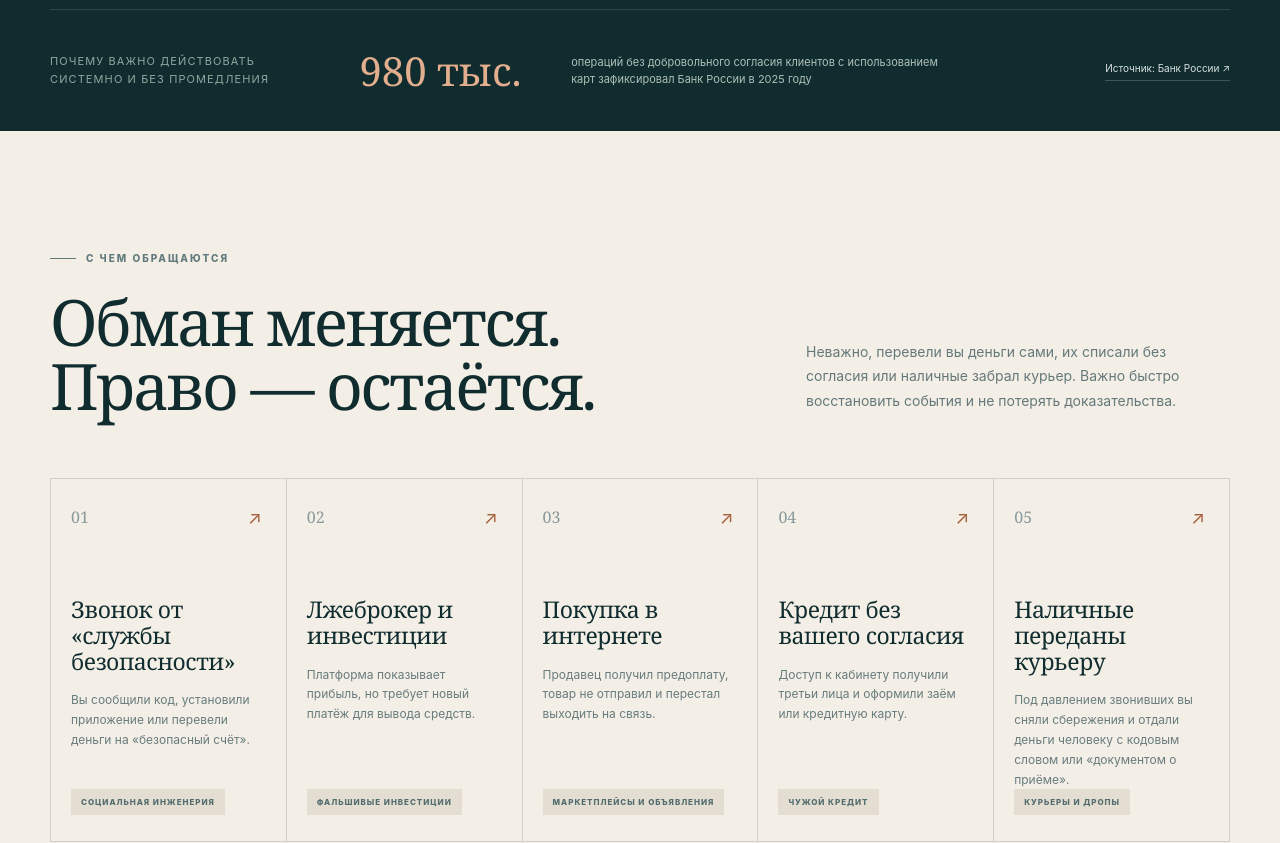
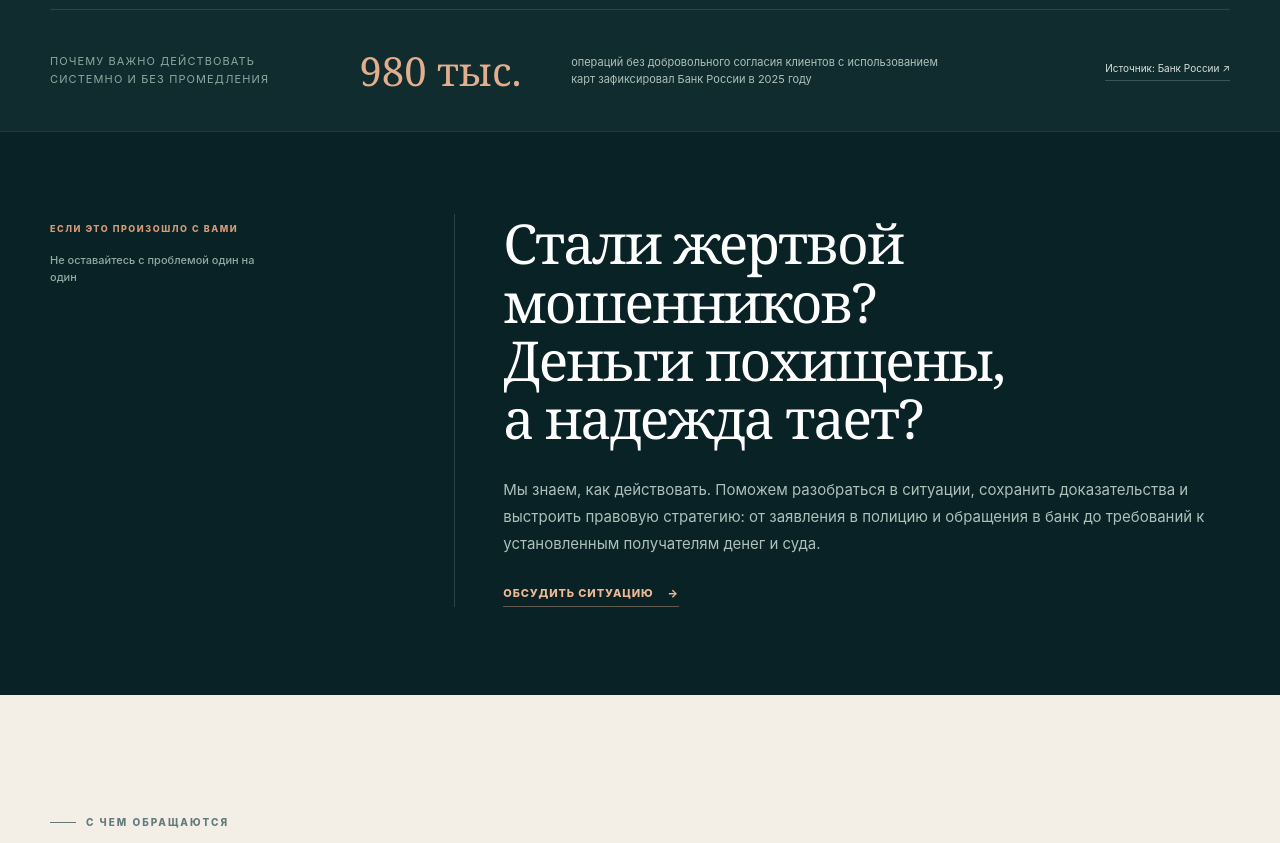
Before and after one commit to kurttti/pravonaroda_website, a React (Vite) app: page / in a window 1280 px wide. Shown: the part 900-1743 px from the top of the page. Built offline with nearby package versions, Linux system fonts and the light colour scheme.

Commit message:
Expand legal services and conversion flow

```diff
--- a/app/globals.css
+++ b/app/globals.css
@@ -21,7 +21,7 @@ main { min-width: 0; overflow-x: clip; }
 a { color: inherit; text-decoration: none; }
 button, input { font: inherit; }
 .container { width: min(1180px, calc(100% - 48px)); margin: 0 auto; }
-.container > *, .hero-copy, .action-card, .section-heading > *, .steps-list article > *, .process-line article, .situation-card, .case-card, .advantages-grid > *, .advantage-list article > *, .consultation-grid > *, .faq-grid > *, .office-grid > *, .contact-row > *, .footer-top > *, .footer-bottom > * { min-width: 0; }
+.container > *, .hero-copy, .action-card, .section-heading > *, .steps-list article > *, .process-line article, .situation-card, .service-card, .advantages-grid > *, .advantage-list article > *, .consultation-grid > *, .faq-grid > *, .office-grid > *, .contact-row > *, .footer-top > *, .footer-bottom > * { min-width: 0; }
 h1, h2, h3, p, summary, .contact-row a, .footer-phone { overflow-wrap: normal; word-break: normal; hyphens: none; }
 
 .urgent-bar { background: #092225; color: #dce8e2; font-size: 12px; letter-spacing: .02em; }
@@ -82,6 +82,17 @@ h1 em { font-weight: 400; color: #e2ae8e; }
 .stat-copy { font-size: 11px; line-height: 1.55; color: #aec0ba; }
 .source-link { justify-self: end; font-size: 10px; border-bottom: 1px solid rgba(255,255,255,.2); padding-bottom: 4px; color: #d8e2de; }
 
+.intro-statement { background: #092225; color: white; border-top: 1px solid rgba(255,255,255,.1); padding: 82px 0 88px; }
+.intro-statement-grid { display: grid; grid-template-columns: .55fr 1.45fr; gap: 110px; align-items: start; }
+.intro-statement-label { padding-top: 8px; }
+.intro-statement-label span, .intro-statement-label strong { display: block; }
+.intro-statement-label span { color: #d99a77; font-size: 9px; line-height: 1.5; font-weight: 800; letter-spacing: .17em; text-transform: uppercase; }
+.intro-statement-label strong { max-width: 215px; margin-top: 16px; color: #92aaa2; font-size: 11px; line-height: 1.6; font-weight: 500; }
+.intro-statement-copy { padding-left: 48px; border-left: 1px solid rgba(255,255,255,.14); }
+.intro-statement-copy h2 { max-width: 830px; margin: 0; font-family: var(--font-serif); font-size: clamp(38px, 4.3vw, 58px); line-height: 1.06; letter-spacing: -.035em; font-weight: 400; }
+.intro-statement-copy p { max-width: 780px; margin: 28px 0 0; color: #adc0ba; font-size: 15px; line-height: 1.8; }
+.intro-statement-copy a { display: inline-flex; gap: 14px; align-items: center; margin-top: 28px; color: #efb895; font-size: 11px; font-weight: 800; letter-spacing: .08em; text-transform: uppercase; border-bottom: 1px solid rgba(239,184,149,.38); padding-bottom: 5px; }
+
 .section { padding: 120px 0; }
 .section-light { background: var(--paper); }
 .section-heading h2, .steps-title h2, .office-info h2, .advantages-grid h2, .consultation-grid h2, .faq-grid h2, .courier-heading h2 { font-family: var(--font-serif); font-size: clamp(45px, 5vw, 68px); font-weight: 400; line-height: 1; letter-spacing: -.04em; margin: 24px 0 0; }
@@ -122,6 +133,7 @@ h1 em { font-weight: 400; color: #e2ae8e; }
 .big-number { font-family: var(--font-serif); font-size: 42px; color: #d69977; }
 .steps-list h3 { font-family: var(--font-serif); font-size: 25px; font-weight: 400; margin: 4px 0 11px; }
 .steps-list p { color: #aebfba; font-size: 12px; line-height: 1.75; margin: 0; max-width: 490px; }
+.step-contact a { display: inline-flex; align-items: center; gap: 12px; margin-top: 20px; color: #f1b793; font-size: 11px; font-weight: 800; letter-spacing: .06em; text-transform: uppercase; border-bottom: 1px solid rgba(241,183,147,.4); padding-bottom: 5px; }
 
 .process-section { background: var(--white); }
 .centered-heading { text-align: center; max-width: 750px; margin: 0 auto 65px; }
@@ -134,14 +146,24 @@ h1 em { font-weight: 400; color: #e2ae8e; }
 .process-line h3 { font-family: var(--font-serif); font-size: 22px; font-weight: 400; margin-bottom: 10px; }
 .process-line p { color: #708184; font-size: 11px; line-height: 1.6; }
 
-.cases-section { background: var(--ink); color: white; }
-.cases-heading > p { color: #98aca5; }
-.cases-grid { display: grid; grid-template-columns: repeat(4, 1fr); border-left: 1px solid rgba(255,255,255,.16); }
-.case-card { min-height: 350px; padding: 35px 32px; border: 1px solid rgba(255,255,255,.16); border-left: none; display: flex; flex-direction: column; }
-.case-card > span { color: #d79a78; text-transform: uppercase; font-size: 9px; letter-spacing: .16em; }
-.case-card h3 { font-family: var(--font-serif); font-size: 30px; font-weight: 400; line-height: 1.1; margin: 70px 0 18px; }
-.case-card p { color: #9fb2ac; font-size: 12px; line-height: 1.75; }
-.case-card a { margin-top: auto; padding-top: 20px; border-top: 1px solid rgba(255,255,255,.15); font-size: 11px; font-weight: 700; color: #f3c1a4; }
+.services-section { background: #e9efed; }
+.services-heading { align-items: center; }
+.services-heading > p { color: #64797b; }
+.services-grid { display: grid; grid-template-columns: repeat(2, minmax(0, 1fr)); gap: 16px; }
+.service-card { min-height: 430px; padding: 32px 34px 30px; background: rgba(255,255,255,.62); border: 1px solid rgba(16,44,46,.12); display: flex; flex-direction: column; position: relative; overflow: hidden; transition: transform .25s ease, background .25s ease, box-shadow .25s ease; }
+.service-card::after { content: ""; position: absolute; width: 160px; height: 160px; border: 1px solid rgba(16,44,46,.07); border-radius: 50%; right: -70px; top: -70px; box-shadow: 0 0 0 38px rgba(16,44,46,.025); pointer-events: none; }
+.service-card:hover { transform: translateY(-4px); background: var(--white); box-shadow: 0 16px 35px rgba(16,44,46,.07); }
+.service-card-top { display: flex; align-items: flex-start; justify-content: space-between; gap: 24px; position: relative; z-index: 1; }
+.service-number { color: #8b9d9f; font-family: var(--font-serif); font-size: 16px; }
+.service-mark { width: 58px; height: 58px; border-radius: 16px; display: grid; place-items: center; flex: none; background: #8199a3; color: white; font-family: var(--font-serif); font-size: 17px; letter-spacing: -.02em; box-shadow: 0 10px 22px rgba(62,87,95,.15); }
+.service-card h3 { max-width: 500px; margin: 34px 0 16px; color: #ae673f; font-family: var(--font-sans); font-size: clamp(24px, 2.5vw, 34px); line-height: 1.12; letter-spacing: -.035em; font-weight: 500; text-transform: uppercase; }
+.service-card > p { max-width: 530px; color: #687c7e; font-size: 12px; line-height: 1.7; }
+.service-card ul { list-style: none; padding: 0; margin: 12px 0 24px; color: #536a6c; }
+.service-card li { position: relative; padding: 8px 0 8px 18px; border-top: 1px solid rgba(16,44,46,.1); font-size: 11px; line-height: 1.5; }
+.service-card li::before { content: ""; position: absolute; left: 0; top: 14px; width: 5px; height: 5px; border-radius: 50%; background: #8199a3; }
+.service-card a { display: flex; align-items: center; justify-content: space-between; gap: 20px; margin-top: auto; padding-top: 20px; border-top: 1px solid rgba(16,44,46,.14); color: var(--ink); font-size: 11px; font-weight: 800; letter-spacing: .06em; text-transform: uppercase; }
+.service-card a span { color: var(--accent-dark); font-size: 16px; }
+.services-note { max-width: 660px; margin: 24px 0 0 auto; color: #657a7c; font-size: 10px; line-height: 1.65; text-align: right; }
 
 .advantages-section { background: var(--paper-2); }
 .advantages-grid { display: grid; grid-template-columns: .85fr 1.15fr; gap: 130px; }
@@ -201,7 +223,7 @@ footer { background: #092225; color: white; }
   .situation-grid { grid-template-columns: repeat(2, 1fr); }
   .situation-card:last-child { grid-column: 1 / -1; }
   .courier-grid { gap: 70px; }
-  .cases-grid { grid-template-columns: repeat(2, 1fr); }
+  .intro-statement-grid { gap: 60px; }
   .first-steps-grid, .advantages-grid, .faq-grid, .office-grid { gap: 70px; }
   .consultation-grid { gap: 70px; }
 }
@@ -228,6 +250,13 @@ footer { background: #092225; color: white; }
   .stat-intro { grid-column: 1 / -1; }
   .stat-value { font-size: 34px; }
   .section { padding: 82px 0; }
+  .intro-statement { padding: 65px 0 70px; }
+  .intro-statement-grid { grid-template-columns: 1fr; gap: 32px; }
+  .intro-statement-label { display: grid; grid-template-columns: 1fr 1fr; gap: 24px; align-items: start; padding: 0; }
+  .intro-statement-label strong { margin: 0; }
+  .intro-statement-copy { padding: 30px 0 0; border-left: 0; border-top: 1px solid rgba(255,255,255,.14); }
+  .intro-statement-copy h2 { font-size: clamp(32px, 9vw, 42px); }
+  .intro-statement-copy p { font-size: 14px; line-height: 1.72; }
   .section-heading h2, .steps-title h2, .office-info h2, .advantages-grid h2, .consultation-grid h2, .faq-grid h2, .courier-heading h2 { font-size: clamp(34px, 9.8vw, 42px); line-height: 1.04; }
   .split-heading { grid-template-columns: 1fr; gap: 30px; margin-bottom: 40px; }
   .situation-grid { grid-template-columns: 1fr; }
@@ -243,10 +272,10 @@ footer { background: #092225; color: white; }
   .big-number { font-size: 32px; }
   .process-line { grid-template-columns: 1fr 1fr; row-gap: 45px; }
   .process-line::before { display: none; }
-  .cases-grid { grid-template-columns: 1fr; border-left: 1px solid rgba(255,255,255,.16); }
-  .case-card { min-height: 300px; border-left: none; border-bottom: none; }
-  .case-card:last-child { border-bottom: 1px solid rgba(255,255,255,.16); }
-  .case-card h3 { margin-top: 48px; }
+  .services-grid { grid-template-columns: 1fr; }
+  .service-card { min-height: 390px; padding: 28px 26px 26px; }
+  .service-card h3 { font-size: clamp(23px, 7.2vw, 30px); }
+  .services-note { text-align: left; margin-left: 0; }
   .consultation-actions { align-items: flex-start; flex-direction: column; gap: 22px; }
   summary { gap: 16px; padding: 18px 0; line-height: 1.25; }
   summary span { flex: none; }
@@ -270,6 +299,10 @@ footer { background: #092225; color: white; }
   h1 { font-size: clamp(34px, 10.5vw, 42px); }
   .action-card { padding: 26px 22px; }
   .action-card h2 { font-size: 30px; }
+  .intro-statement-label { grid-template-columns: 1fr; gap: 12px; }
+  .intro-statement-label strong { max-width: none; }
+  .service-card { min-height: 0; }
+  .service-card h3 { font-size: clamp(21px, 6.8vw, 27px); }
   .courier-content li { grid-template-columns: 38px minmax(0, 1fr); gap: 12px; }
   .steps-list article { grid-template-columns: 48px minmax(0, 1fr); gap: 14px; }
   .advantage-list article { grid-template-columns: 42px minmax(0, 1fr); gap: 14px; }
--- a/app/page.tsx
+++ b/app/page.tsx
@@ -43,6 +43,51 @@ const situations = [
   },
 ];
 
+const legalServices = [
+  {
+    number: "01",
+    mark: "Ю",
+    title: "Юридическая консультация",
+    text: "Подберём профильного юриста или адвоката в зависимости от задачи, изучим исходные данные и обозначим возможные шаги.",
+    details: ["Разговор продолжительностью до одного часа", "Предварительная оценка документов и рисков"],
+  },
+  {
+    number: "02",
+    mark: "АП",
+    title: "Защита по делам об административных правонарушениях",
+    text: "Поможем сформировать правовую позицию и организовать защиту на нужной стадии производства по делу.",
+    details: ["Анализ материалов и подготовка позиции", "Участие защитника и обжалование постановлений"],
+  },
+  {
+    number: "03",
+    mark: "ДУ",
+    title: "Досудебное урегулирование споров",
+    text: "Ищем возможность решить вопрос до суда и фиксируем договорённости так, чтобы они имели юридическое значение.",
+    details: ["Претензии и жалобы", "Переговоры и проекты соглашений"],
+  },
+  {
+    number: "04",
+    mark: "УД",
+    title: "Защита по уголовным делам",
+    text: "Организуем участие адвоката и выстраиваем линию защиты с учётом стадии дела и процессуального статуса доверителя.",
+    details: ["Доследственная проверка", "Предварительное следствие и суд"],
+  },
+  {
+    number: "05",
+    mark: "Д",
+    title: "Составление документов",
+    text: "Готовим документы под конкретную ситуацию, адресата и задачу — без формального копирования шаблонов.",
+    details: ["Заявления, жалобы и ходатайства", "Претензии, договоры и процессуальные документы"],
+  },
+  {
+    number: "06",
+    mark: "Б",
+    title: "Банкротство",
+    text: "Сопровождаем отдельные вопросы, возникающие в делах о банкротстве граждан и организаций.",
+    details: ["Сопровождение процедуры банкротства", "Оспаривание сделок", "Исключение имущества из конкурсной массы", "Споры с арбитражным управляющим"],
+  },
+];
+
 const structuredData = {
   "@context": "https://schema.org",
   "@graph": [
@@ -80,9 +125,14 @@ const structuredData = {
         "интернет-мошенничество",
         "передача наличных курьерам мошенников",
         "взыскание с курьеров и дропов",
+        "досудебное урегулирование споров",
+        "защита по уголовным делам",
+        "защита по делам об административных правонарушениях",
+        "составление юридических документов",
+        "банкротство",
       ],
       hasMap: "https://yandex.ru/maps/?text=Москва%2C%20Куликовская%20улица%2C%206",
-      makesOffer: situations.map((item) => ({
+      makesOffer: [...situations, ...legalServices].map((item) => ({
         "@type": "Offer",
         itemOffered: {
           "@type": "Service",
@@ -115,29 +165,6 @@ const structuredData = {
   ],
 };
 
-const scenarios = [
-  {
-    label: "Типовая ситуация 01",
-    title: "Перевод по СБП после звонка",
-    text: "Фиксируем разговор и движение денег, направляем обращения в банк и полицию, оцениваем основания для претензии и взыскания.",
-  },
-  {
-    label: "Типовая ситуация 02",
-    title: "Деньги остались у лжеброкера",
-    text: "Проверяем договоры, сайт и получателей платежей, собираем цифровые доказательства и выбираем российский правовой маршрут.",
-  },
-  {
-    label: "Типовая ситуация 03",
-    title: "Списание после удалённого доступа",
-    text: "Анализируем способ подтверждения операций, действия банка и признаки компрометации устройства — без шаблонных обещаний.",
-  },
-  {
-    label: "Типовая ситуация 04",
-    title: "Наличные забрал курьер мошенников",
-    text: "Фиксируем обстоятельства встречи, добиваемся приобщения записей камер и сведений о курьере, контролируем расследование и оцениваем гражданский иск.",
-  },
-];
-
 export default function Home() {
   return (
     <main>
@@ -163,7 +190,8 @@ export default function Home() {
             </span>
           </a>
           <nav aria-label="Основная навигация">
-            <a href="#situations">С чем помогаем</a>
+            <a href="#situations">Мошенничество</a>
+            <a href="#services">Услуги</a>
             <a href="#process">Как работаем</a>
             <a href="#office">Контакты</a>
           </nav>
@@ -214,6 +242,20 @@ export default function Home() {
             операций без добровольного согласия клиентов с использованием карт зафиксировал Банк России в 2025 году
           </div>
           <a className="source-link" href="https://www.cbr.ru/analytics/ib/operations_survey/2025/" target="_blank" rel="noreferrer">Источник: Банк России ↗</a>
+        </div>
+      </section>
+
+      <section className="intro-statement" aria-labelledby="intro-statement-title">
+        <div className="container intro-statement-grid">
+          <div className="intro-statement-label">
+            <span>Если это произошло с вами</span>
+            <strong>Не оставайтесь с проблемой один на один</strong>
+          </div>
+          <div className="intro-statement-copy">
+            <h2 id="intro-statement-title">Стали жертвой мошенников? Деньги похищены, а надежда тает?</h2>
+            <p>Мы знаем, как действовать. Поможем разобраться в ситуации, сохранить доказательства и выстроить правовую стратегию: от заявления в полицию и обращения в банк до требований к установленным получателям денег и суда.</p>
+            <a href={`tel:${phone}`}>Обсудить ситуацию <span>→</span></a>
+          </div>
         </div>
       </section>
 
@@ -277,7 +319,7 @@ export default function Home() {
           <div className="steps-list">
             <article>
               <div className="big-number">01</div>
-              <div><h3>Прекратить контакт</h3><p>Не выполняйте новые указания и ничего больше не передавайте. Если курьер ещё в пути или находится рядом, не вступайте с ним в конфликт — сообщите в полицию по номеру 112.</p></div>
+              <div><h3>Остановить дальнейшие действия</h3><p>Не выполняйте новые указания и ничего больше не передавайте. Если затронуты счёт, карта или банковское приложение, сразу позвоните в банк по официальному номеру. Если курьер ещё в пути — сообщите в полицию по номеру 112.</p></div>
             </article>
             <article>
               <div className="big-number">02</div>
@@ -289,7 +331,7 @@ export default function Home() {
             </article>
             <article>
               <div className="big-number">04</div>
-              <div><h3>Сообщить банку, если он участвовал</h3><p>Если деньги переводили, снимали со счёта или злоумышленники получили доступ к приложению, свяжитесь с банком по официальному номеру и зафиксируйте обстоятельства.</p></div>
+              <div className="step-contact"><h3>Обратиться к нам</h3><p>Расскажите, как именно были переданы деньги. Юрист уточнит обстоятельства, подскажет, какие доказательства собрать в первую очередь, и предложит следующий правовой шаг.</p><a href={`tel:${phone}`}>Позвонить и обсудить ситуацию <span>→</span></a></div>
             </article>
           </div>
         </div>
@@ -311,25 +353,32 @@ export default function Home() {
         </div>
       </section>
 
-      <section className="section cases-section">
+      <section className="section services-section" id="services">
         <div className="container">
-          <div className="section-heading split-heading cases-heading">
+          <div className="section-heading split-heading services-heading">
             <div>
-              <div className="eyebrow"><span /> Типовые обращения</div>
-              <h2>Ситуации, в которых<br />нужна точная стратегия</h2>
+              <div className="eyebrow dark"><span /> Направления работы</div>
+              <h2>Юридическая помощь<br />под вашу задачу</h2>
             </div>
-            <p>Это собирательные примеры, а не обещание результата. Конкретный маршрут зависит от документов, скорости обращения и способа передачи денег.</p>
+            <p>От первой консультации и подготовки документов до участия адвоката и сопровождения сложного спора. Подберём профильного специалиста после короткого разговора.</p>
           </div>
-          <div className="cases-grid">
-            {scenarios.map((item) => (
-              <article className="case-card" key={item.label}>
-                <span>{item.label}</span>
+          <div className="services-grid">
+            {legalServices.map((item) => (
+              <article className="service-card" key={item.number}>
+                <div className="service-card-top">
+                  <span className="service-number">{item.number}</span>
+                  <span className="service-mark" aria-hidden="true">{item.mark}</span>
+                </div>
                 <h3>{item.title}</h3>
                 <p>{item.text}</p>
-                <a href={`tel:${phone}`}>Описать похожий случай →</a>
+                <ul>
+                  {item.details.map((detail) => <li key={detail}>{detail}</li>)}
+                </ul>
+                <a href={`tel:${phone}`}>Обсудить задачу <span>→</span></a>
               </article>
             ))}
           </div>
+          <p className="services-note">Точный объём работы и условия сопровождения определяются после анализа задачи и документов.</p>
         </div>
       </section>
 
```
Also changed, not shown: 1 other file (tests, documents, lock files or other folders).
